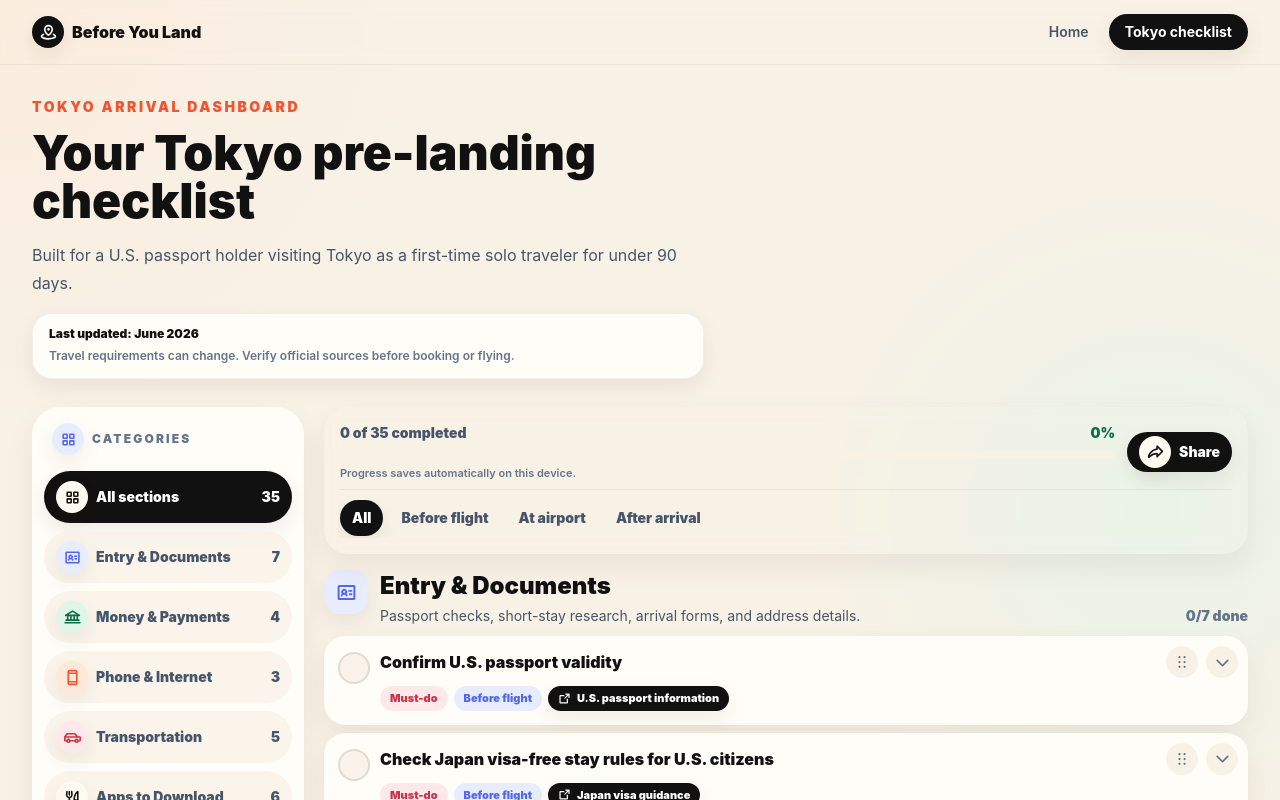
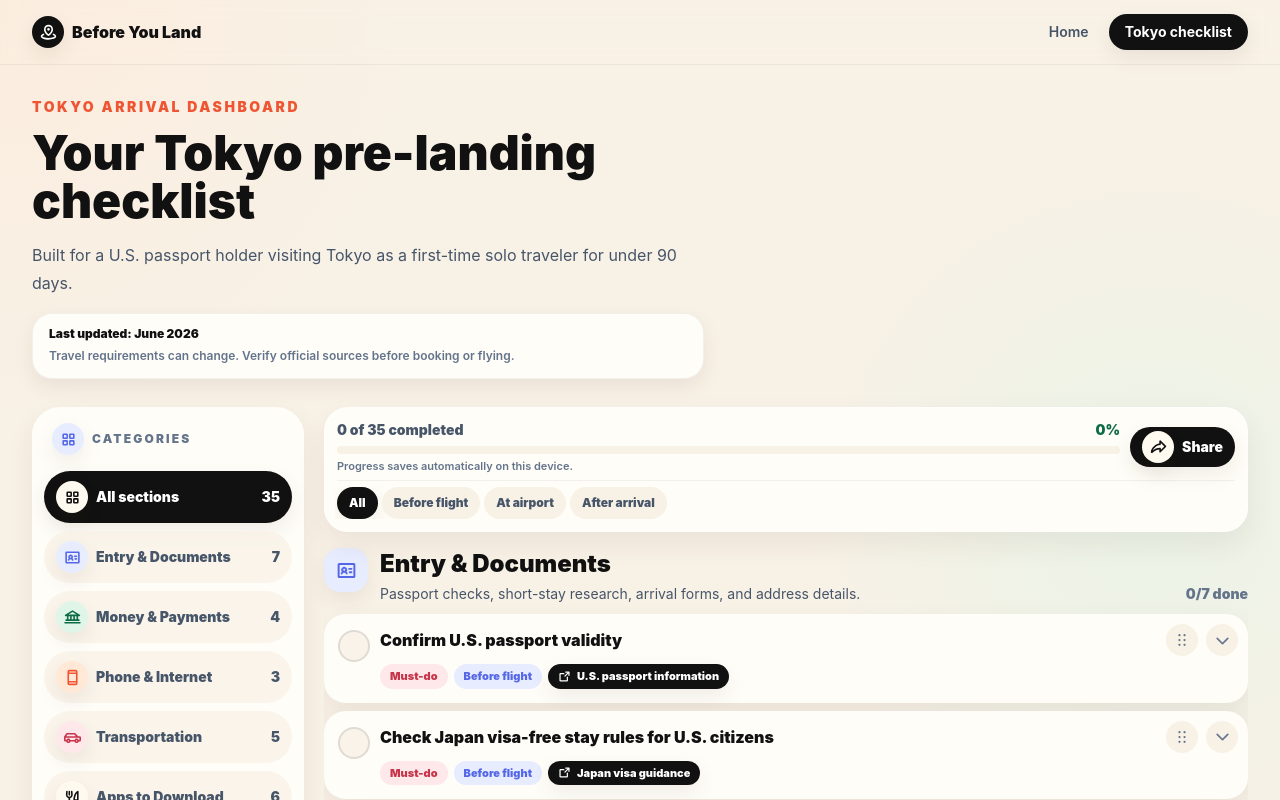
Before and after one commit to 11digitalio/beforeyouland, a Next.js app: page /tokyo in a window 1280 px wide. Shown: the top 800 px of the page. Built offline with nearby package versions, Linux system fonts and the light colour scheme.

Commit message:
Fixed sticky progress and timing controls. Added gated feedback prompt configuration.

```diff
--- a/app/globals.css
+++ b/app/globals.css
@@ -11,14 +11,14 @@
 }
 
 html {
-  overflow-x: hidden;
+  overflow-x: clip;
   scroll-behavior: smooth;
 }
 
 body {
   min-width: 320px;
   margin: 0;
-  overflow-x: hidden;
+  overflow-x: clip;
   background:
     radial-gradient(circle at top left, rgba(255, 232, 214, 0.5), transparent 26rem),
     radial-gradient(circle at 90% 10%, rgba(223, 245, 232, 0.55), transparent 22rem),
@@ -76,6 +76,20 @@ input {
   100% {
     background-color: #ffffff;
     box-shadow: 0 8px 24px rgba(17, 17, 17, 0.06);
+  }
+}
+
+@keyframes completion-collapse {
+  0% {
+    max-height: 14rem;
+    opacity: 1;
+  }
+
+  100% {
+    max-height: 3rem;
+    padding-top: 0.5rem;
+    padding-bottom: 0.5rem;
+    opacity: 0.62;
   }
 }
 
@@ -146,8 +160,11 @@ input {
   }
 }
 
-.completion-success {
-  animation: completion-success 500ms ease-out;
+.completion-collapsing {
+  overflow: hidden;
+  animation:
+    completion-success 320ms ease-out,
+    completion-collapse 240ms 80ms ease-in forwards;
 }
 
 .checkmark-reveal {
@@ -171,7 +188,7 @@ input {
   height: 4px;
   border-radius: 999px;
   background: #3d9b78;
-  animation: particle-burst 460ms ease-out forwards;
+  animation: particle-burst 300ms ease-out forwards;
 }
 
 .completion-particles span:nth-child(2) {
@@ -222,7 +239,7 @@ input {
   }
 
   .complete-settle,
-  .completion-success,
+  .completion-collapsing,
   .checkmark-reveal,
   .progress-number-change,
   .progress-milestone,
--- a/components/ChecklistDashboard.tsx
+++ b/components/ChecklistDashboard.tsx
@@ -17,6 +17,7 @@ import type {
 const STORAGE_KEY = "before-you-land:tokyo:completed-items";
 const ORDER_STORAGE_KEY = "before-you-land:tokyo:item-order:v1";
 const MILESTONES = [25, 50, 75, 100];
+const FEEDBACK_FORM_URL = "";
 
 type TimingFilter = ChecklistTiming | "all";
 type ItemOrder = Record<string, string[]>;
@@ -29,7 +30,7 @@ export function ChecklistDashboard({
   items: ChecklistItem[];
 }) {
   const [completedIds, setCompletedIds] = useState<Set<string>>(new Set());
-  const [settlingIds, setSettlingIds] = useState<Set<string>>(new Set());
+  const [collapsingIds, setCollapsingIds] = useState<Set<string>>(new Set());
   const [itemOrder, setItemOrder] = useState<ItemOrder>(() => createDefaultOrder(categories, items));
   const [milestone, setMilestone] = useState<number | null>(null);
   const [activeCategory, setActiveCategory] = useState<string>("all");
@@ -38,7 +39,6 @@ export function ChecklistDashboard({
   const [shareStatus, setShareStatus] = useState<string>("");
   const completedIdsRef = useRef<Set<string>>(new Set());
   const itemOrderRef = useRef<ItemOrder>(itemOrder);
-  const settlingTimersRef = useRef<Map<string, ReturnType<typeof setTimeout>>>(new Map());
   const milestoneTimerRef = useRef<ReturnType<typeof setTimeout> | null>(null);
   const reducedMotion = usePrefersReducedMotion();
 
@@ -71,7 +71,6 @@ export function ChecklistDashboard({
 
   useEffect(
     () => () => {
-      settlingTimersRef.current.forEach((timer) => clearTimeout(timer));
       if (milestoneTimerRef.current) clearTimeout(milestoneTimerRef.current);
     },
     []
@@ -130,30 +129,15 @@ export function ChecklistDashboard({
     setCompletedIds(next);
     persistCompletedIds(next);
 
-    const existingTimer = settlingTimersRef.current.get(id);
-    if (existingTimer) {
-      clearTimeout(existingTimer);
-      settlingTimersRef.current.delete(id);
-    }
-
     if (wasCompleted || reducedMotion) {
-      setSettlingIds((currentIds) => {
+      setCollapsingIds((currentIds) => {
         if (!currentIds.has(id)) return currentIds;
         const nextIds = new Set(currentIds);
         nextIds.delete(id);
         return nextIds;
       });
     } else {
-      setSettlingIds((currentIds) => new Set(currentIds).add(id));
-      const timer = setTimeout(() => {
-        setSettlingIds((currentIds) => {
-          const nextIds = new Set(currentIds);
-          nextIds.delete(id);
-          return nextIds;
-        });
-        settlingTimersRef.current.delete(id);
-      }, 500);
-      settlingTimersRef.current.set(id, timer);
+      setCollapsingIds((currentIds) => new Set(currentIds).add(id));
     }
 
     if (!wasCompleted) {
@@ -172,11 +156,9 @@ export function ChecklistDashboard({
   }
 
   function resetChecklist() {
-    settlingTimersRef.current.forEach((timer) => clearTimeout(timer));
-    settlingTimersRef.current.clear();
     completedIdsRef.current = new Set();
     setCompletedIds(new Set());
-    setSettlingIds(new Set());
+    setCollapsingIds(new Set());
     setMilestone(null);
     if (milestoneTimerRef.current) clearTimeout(milestoneTimerRef.current);
     try {
@@ -186,6 +168,15 @@ export function ChecklistDashboard({
     }
     setShareLink("");
     setShareStatus("");
+  }
+
+  function finishCollapse(id: string) {
+    setCollapsingIds((currentIds) => {
+      if (!currentIds.has(id)) return currentIds;
+      const nextIds = new Set(currentIds);
+      nextIds.delete(id);
+      return nextIds;
+    });
   }
 
   function showMilestone(value: number) {
@@ -333,8 +324,8 @@ export function ChecklistDashboard({
         </aside>
 
         <div className="min-w-0 space-y-4">
-          <div className="no-print sticky top-2 z-20 max-w-full rounded-[1.35rem] bg-paper/94 p-3 shadow-card backdrop-blur sm:p-4 lg:rounded-[1.5rem]">
-            <div className="flex items-center gap-3">
+          <div className="no-print sticky top-2 z-40 isolate max-w-full rounded-[1.25rem] border border-white/70 bg-paper/95 p-2.5 shadow-card backdrop-blur-md sm:top-3 sm:p-3 lg:rounded-[1.5rem]">
+            <div className="flex items-center gap-2.5">
               <div className="min-w-0 flex-1">
                 <div className="flex items-center justify-between gap-3">
                   <p className="truncate text-sm font-black text-slate-600">
@@ -358,7 +349,7 @@ export function ChecklistDashboard({
                 <p
                   aria-live="polite"
                   className={[
-                    "mt-1.5 text-[11px] font-semibold leading-4",
+                    "mt-1 text-[10px] font-semibold leading-3 sm:text-[11px] sm:leading-4",
                     milestone ? "text-pine" : "text-slate-500",
                     milestone && !reducedMotion ? "milestone-message" : ""
                   ].join(" ")}
@@ -373,7 +364,7 @@ export function ChecklistDashboard({
 
               <button
                 aria-label="Share this checklist"
-                className="inline-flex min-h-10 shrink-0 items-center justify-center gap-2 rounded-full bg-ink px-3 text-sm font-black text-white shadow-tile transition hover:bg-pine"
+                className="inline-flex min-h-9 shrink-0 items-center justify-center gap-2 rounded-full bg-ink px-2.5 text-sm font-black text-white shadow-tile transition hover:bg-pine sm:min-h-10 sm:px-3"
                 onClick={shareChecklist}
                 type="button"
               >
@@ -400,13 +391,14 @@ export function ChecklistDashboard({
               {sections.map((section) => (
                 <ChecklistSection
                   category={section.category}
+                  collapsingIds={collapsingIds}
                   completedIds={completedIds}
                   items={section.items}
                   key={section.category.id}
+                  onCollapseComplete={finishCollapse}
                   onReorder={reorderVisibleItems}
                   onToggle={toggleItem}
                   reducedMotion={reducedMotion}
-                  settlingIds={settlingIds}
                 />
               ))}
             </div>
@@ -418,6 +410,8 @@ export function ChecklistDashboard({
               </p>
             </div>
           )}
+
+          {FEEDBACK_FORM_URL ? <ChecklistFeedback formUrl={FEEDBACK_FORM_URL} /> : null}
 
           <div className="no-print flex justify-end pt-1">
             <button
@@ -432,6 +426,49 @@ export function ChecklistDashboard({
         </div>
       </div>
     </div>
+  );
+}
+
+function ChecklistFeedback({ formUrl }: { formUrl: string }) {
+  const [response, setResponse] = useState<"yes" | "somewhat" | "no" | null>(null);
+
+  return (
+    <section className="no-print rounded-[1.35rem] bg-paper p-4 shadow-card" aria-labelledby="checklist-feedback">
+      <h2 className="text-base font-black text-ink" id="checklist-feedback">
+        Was this checklist useful?
+      </h2>
+      <div className="mt-3 flex flex-wrap gap-2">
+        {(["yes", "somewhat", "no"] as const).map((value) => (
+          <button
+            aria-pressed={response === value}
+            className={[
+              "min-h-9 rounded-full px-3 text-sm font-black transition",
+              response === value
+                ? "bg-ink text-white shadow-tile"
+                : "bg-linen text-slate-600 hover:bg-white hover:text-ink"
+            ].join(" ")}
+            key={value}
+            onClick={() => setResponse(value)}
+            type="button"
+          >
+            {value === "yes" ? "Yes" : value === "somewhat" ? "Somewhat" : "No"}
+          </button>
+        ))}
+      </div>
+      {response ? (
+        <div className="mt-3 border-t border-black/5 pt-3">
+          <p className="text-sm font-bold text-slate-600">What was missing or confusing?</p>
+          <a
+            className="mt-2 inline-flex min-h-9 items-center justify-center rounded-full bg-pine px-4 text-sm font-black text-white transition hover:bg-ink"
+            href={formUrl}
+            rel="noreferrer"
+            target="_blank"
+          >
+            Share feedback
+          </a>
+        </div>
+      ) : null}
+    </section>
   );
 }
 
--- a/components/ChecklistItemCard.tsx
+++ b/components/ChecklistItemCard.tsx
@@ -15,19 +15,23 @@ import type { ChecklistItem } from "@/types/checklist";
 export function ChecklistItemCard({
   item,
   completed,
-  settling,
+  collapsing,
+  draggingActive,
   reducedMotion,
+  onCollapseComplete,
   onToggle
 }: {
   item: ChecklistItem;
   completed: boolean;
-  settling: boolean;
+  collapsing: boolean;
+  draggingActive: boolean;
   reducedMotion: boolean;
+  onCollapseComplete: (id: string) => void;
   onToggle: (id: string) => void;
 }) {
   const [expanded, setExpanded] = useState(false);
   const toggleExpanded = () => setExpanded((current) => !current);
-  const compactCompleted = completed && !settling;
+  const compactCompleted = completed && !collapsing;
   const {
     attributes,
     isDragging,
@@ -45,7 +49,8 @@ export function ChecklistItemCard({
     transform: transform
       ? `translate3d(${transform.x}px, ${transform.y}px, 0) scaleX(${transform.scaleX}) scaleY(${transform.scaleY})`
       : undefined,
-    transition: reducedMotion ? undefined : transition
+    transition: reducedMotion || isDragging ? undefined : transition,
+    willChange: isDragging ? "transform" : undefined
   };
 
   useEffect(() => {
@@ -58,7 +63,7 @@ export function ChecklistItemCard({
         className={[
           "print-card rounded-[1.15rem] bg-paper opacity-60 shadow-card",
           reducedMotion ? "" : "transition-[transform,opacity,box-shadow] duration-300 ease-out",
-          isDragging ? "relative z-30 shadow-soft" : ""
+          isDragging ? "opacity-0 !transition-none" : ""
         ].join(" ")}
         ref={setNodeRef}
         style={sortableStyle}
@@ -83,11 +88,20 @@ export function ChecklistItemCard({
   return (
     <article
       className={[
-        "print-card cursor-pointer rounded-[1.35rem] bg-paper p-3 shadow-card sm:p-3.5",
-        reducedMotion ? "" : "transition-[transform,opacity,box-shadow,background-color] duration-300 ease-out",
-        settling ? "completion-success" : "hover:-translate-y-0.5 hover:shadow-soft",
-        isDragging ? "relative z-30 cursor-grabbing opacity-95 shadow-soft" : ""
+        "print-card min-w-0 cursor-pointer rounded-[1.35rem] bg-paper p-3 shadow-card sm:p-3.5",
+        reducedMotion ? "" : "transition-[opacity,box-shadow,background-color] duration-200 ease-out",
+        collapsing ? "completion-collapsing" : draggingActive ? "" : "hover:shadow-soft",
+        isDragging ? "opacity-0 !transition-none" : ""
       ].join(" ")}
+      onAnimationEnd={(event) => {
+        if (
+          collapsing &&
+          event.target === event.currentTarget &&
+          event.animationName === "completion-collapse"
+        ) {
+          onCollapseComplete(item.id);
+        }
+      }}
       onClick={toggleExpanded}
       ref={setNodeRef}
       style={sortableStyle}
@@ -113,7 +127,7 @@ export function ChecklistItemCard({
               <Check aria-hidden="true" size={completed ? 18 : 14} weight="bold" />
             </span>
           </button>
-          {settling ? (
+          {collapsing ? (
             <span aria-hidden="true" className="completion-particles">
               {Array.from({ length: 6 }, (_, index) => (
                 <span key={index} />
@@ -190,3 +204,25 @@ export function ChecklistItemCard({
     </article>
   );
 }
+
+export function ChecklistDragPreview({ item }: { item: ChecklistItem }) {
+  return (
+    <div className="pointer-events-none flex h-[4.75rem] w-72 max-w-[calc(100vw-2rem)] items-start gap-2.5 overflow-hidden rounded-[1.25rem] border border-pine/10 bg-paper px-3 py-2.5 shadow-soft">
+      <span className="mt-0.5 flex size-8 shrink-0 items-center justify-center rounded-2xl border-2 border-black/10 bg-linen/80 text-transparent">
+        <Check aria-hidden="true" size={14} weight="bold" />
+      </span>
+      <div className="min-w-0 flex-1">
+        <p className="max-h-10 overflow-hidden text-[0.95rem] font-black leading-5 text-ink">
+          {item.title}
+        </p>
+        <div className="mt-1 flex gap-1.5">
+          <Badge tone={item.priority}>{priorityLabels[item.priority]}</Badge>
+          <Badge tone={item.timing}>{timingLabels[item.timing]}</Badge>
+        </div>
+      </div>
+      <span className="flex size-8 shrink-0 items-center justify-center rounded-2xl bg-blueSoft text-blueInk">
+        <DotsSixVertical aria-hidden="true" size={18} weight="bold" />
+      </span>
+    </div>
+  );
+}
--- a/components/ChecklistSection.tsx
+++ b/components/ChecklistSection.tsx
@@ -1,12 +1,15 @@
 import {
   closestCenter,
   DndContext,
+  DragOverlay,
   KeyboardSensor,
   MouseSensor,
   TouchSensor,
   useSensor,
   useSensors,
-  type DragEndEvent
+  type DragEndEvent,
+  type DragStartEvent,
+  type Modifier
 } from "@dnd-kit/core";
 import {
   arrayMove,
@@ -14,7 +17,8 @@ import {
   sortableKeyboardCoordinates,
   verticalListSortingStrategy
 } from "@dnd-kit/sortable";
-import { ChecklistItemCard } from "@/components/ChecklistItemCard";
+import { useCallback, useRef, useState } from "react";
+import { ChecklistDragPreview, ChecklistItemCard } from "@/components/ChecklistItemCard";
 import { IconTile } from "@/components/IconTile";
 import { getCategoryVisual } from "@/components/categoryIcons";
 import type { ChecklistCategoryDefinition, ChecklistItem } from "@/types/checklist";
@@ -23,33 +27,59 @@ export function ChecklistSection({
   category,
   items,
   completedIds,
-  settlingIds,
+  collapsingIds,
   reducedMotion,
+  onCollapseComplete,
   onReorder,
   onToggle
 }: {
   category: ChecklistCategoryDefinition;
   items: ChecklistItem[];
   completedIds: Set<string>;
-  settlingIds: Set<string>;
+  collapsingIds: Set<string>;
   reducedMotion: boolean;
+  onCollapseComplete: (id: string) => void;
   onReorder: (category: string, visibleIncompleteIds: string[]) => void;
   onToggle: (id: string) => void;
 }) {
+  const [activeId, setActiveId] = useState<string | null>(null);
+  const listRef = useRef<HTMLDivElement>(null);
   const completedCount = items.filter((item) => completedIds.has(item.id)).length;
   const sortedItems = [...items].sort(
     (a, b) =>
-      Number(completedIds.has(a.id) && !settlingIds.has(a.id)) -
-      Number(completedIds.has(b.id) && !settlingIds.has(b.id))
+      Number(completedIds.has(a.id) && !collapsingIds.has(a.id)) -
+      Number(completedIds.has(b.id) && !collapsingIds.has(b.id))
   );
+  const activeItem = activeId ? items.find((item) => item.id === activeId) : undefined;
   const visual = getCategoryVisual(category.title);
   const sensors = useSensors(
-    useSensor(MouseSensor, { activationConstraint: { distance: 6 } }),
-    useSensor(TouchSensor, { activationConstraint: { delay: 180, tolerance: 5 } }),
+    useSensor(MouseSensor, { activationConstraint: { distance: 8 } }),
+    useSensor(TouchSensor, { activationConstraint: { delay: 250, tolerance: 8 } }),
     useSensor(KeyboardSensor, { coordinateGetter: sortableKeyboardCoordinates })
   );
+  const restrictToVerticalList = useCallback<Modifier>(
+    ({ draggingNodeRect, overlayNodeRect, transform }) => {
+      const listRect = listRef.current?.getBoundingClientRect();
+      const activeRect = overlayNodeRect || draggingNodeRect;
+      if (!listRect || !activeRect) return { ...transform, x: 0 };
+
+      const minimumY = listRect.top - activeRect.top;
+      const maximumY = listRect.bottom - activeRect.bottom;
+      return {
+        ...transform,
+        x: 0,
+        y: Math.min(maximumY, Math.max(minimumY, transform.y))
+      };
+    },
+    []
+  );
+
+  function handleDragStart({ active }: DragStartEvent) {
+    setActiveId(String(active.id));
+  }
 
   function handleDragEnd({ active, over }: DragEndEvent) {
+    setActiveId(null);
     if (!over || active.id === over.id) return;
 
     const incompleteIds = items
@@ -82,26 +112,39 @@ export function ChecklistSection({
       <DndContext
         collisionDetection={closestCenter}
         id={`checklist-${category.id}`}
+        modifiers={[restrictToVerticalList]}
+        onDragCancel={() => setActiveId(null)}
         onDragEnd={handleDragEnd}
+        onDragStart={handleDragStart}
         sensors={sensors}
       >
         <SortableContext
           items={sortedItems.map((item) => item.id)}
           strategy={verticalListSortingStrategy}
         >
-          <div className="grid gap-2">
+          <div className="grid min-w-0 gap-2 overflow-x-clip" ref={listRef}>
             {sortedItems.map((item) => (
               <ChecklistItemCard
+                collapsing={collapsingIds.has(item.id)}
                 completed={completedIds.has(item.id)}
+                draggingActive={activeId !== null}
                 item={item}
                 key={item.id}
+                onCollapseComplete={onCollapseComplete}
                 onToggle={onToggle}
                 reducedMotion={reducedMotion}
-                settling={settlingIds.has(item.id)}
               />
             ))}
           </div>
         </SortableContext>
+        <DragOverlay
+          adjustScale={false}
+          dropAnimation={null}
+          modifiers={[restrictToVerticalList]}
+          zIndex={60}
+        >
+          {activeItem ? <ChecklistDragPreview item={activeItem} /> : null}
+        </DragOverlay>
       </DndContext>
     </section>
   );
--- a/components/FilterBar.tsx
+++ b/components/FilterBar.tsx
@@ -18,9 +18,9 @@ export function FilterBar({
   setTimingFilter: (value: TimingFilter) => void;
 }) {
   return (
-    <div aria-label="When" className="mt-2 min-w-0 border-t border-black/5 pt-2.5" role="group">
-      <div className="-mx-0.5 max-w-full overflow-x-auto px-0.5 pb-0.5">
-        <div className="flex min-w-max gap-1.5">
+    <div aria-label="When" className="mt-1.5 min-w-0 border-t border-black/5 pt-1.5" role="group">
+      <div className="-mx-0.5 max-w-full overflow-x-auto px-0.5">
+        <div className="flex min-w-max gap-1">
           {timingOptions.map((option) => (
             <button
               aria-pressed={timingFilter === option.value}
@@ -40,7 +40,7 @@ export function FilterBar({
 
 function chipClasses(active: boolean) {
   return [
-    "min-h-8 shrink-0 rounded-full px-2.5 text-[11px] font-black transition min-[390px]:px-3 min-[390px]:text-xs sm:min-h-9 sm:text-sm",
+    "min-h-7 shrink-0 rounded-full px-2 text-[10px] font-black transition min-[390px]:px-2.5 min-[390px]:text-[11px] sm:min-h-8 sm:px-3 sm:text-xs",
     active
       ? "bg-ink text-white shadow-tile"
       : "bg-linen text-slate-600 hover:bg-white hover:text-ink"
--- a/components/ProgressBar.tsx
+++ b/components/ProgressBar.tsx
@@ -12,7 +12,7 @@ export function ProgressBar({
   return (
     <div
       className={[
-        "mt-2 h-2 overflow-hidden rounded-full bg-linen",
+        "mt-1.5 h-1.5 overflow-hidden rounded-full bg-linen sm:h-2",
         celebrating ? "progress-milestone" : ""
       ].join(" ")}
     >
```
